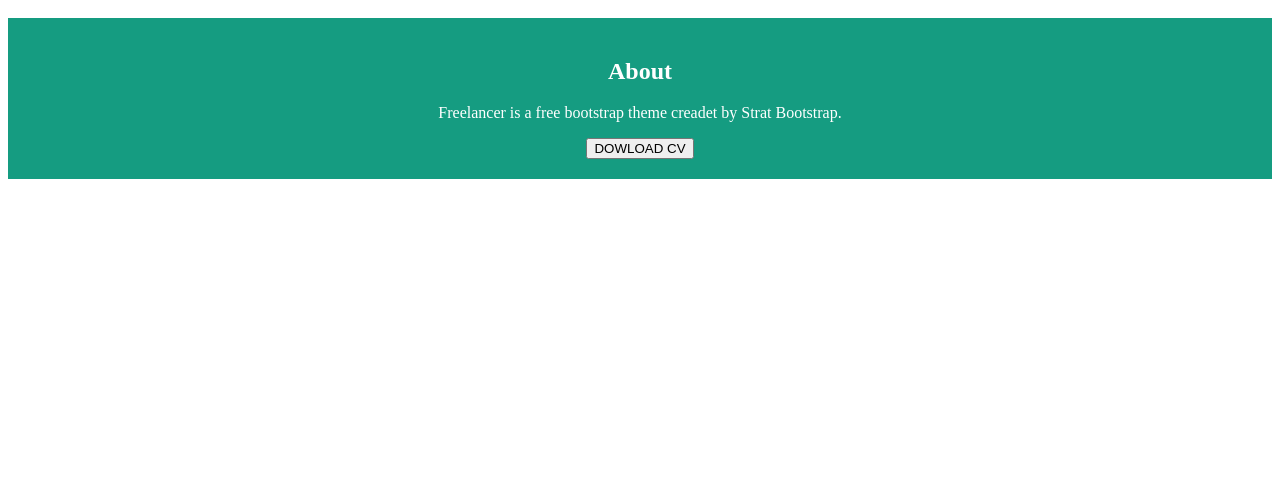
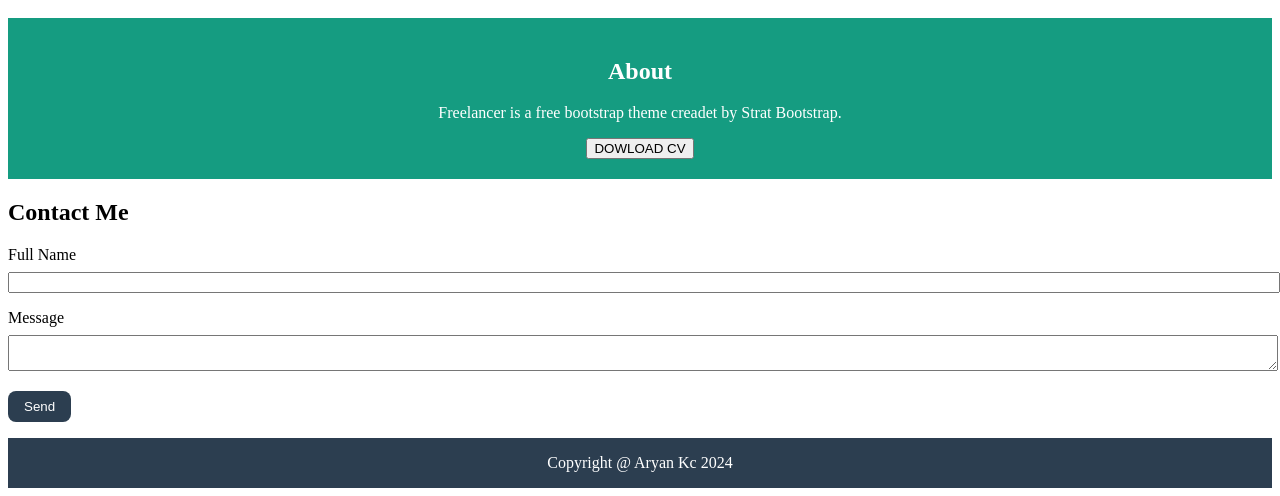
Before and after one commit to aryandtb/portfolio-, a plain HTML site: page index.html in a window 1280 px wide. Shown: the part 1595-2091 px from the top of the page. Before the commit the page ends 1782 px from the top, so only its background shows below. Drawn offline with Linux system fonts and the light colour scheme.

Commit message:
change label

```diff
--- a/index.html
+++ b/index.html
@@ -57,9 +57,29 @@
         <section class="about-section">
             <h1>About</h1>
             <p>Freelancer is a free bootstrap theme creadet by Strat Bootstrap.</p>
+            <a href="./cv.pdf" dowload>
             <button class="btn-dowload">DOWLOAD CV</button>
+        </a>
+        </section>
+        <section class="Contact-section">
+            <h1>Contact Me</h1>
+            <form class="Contact-form">
+                <label>
+                    Full Name
+                    <input class="contact-input"/>
+                </label>
+                <label>
+                    Message
+                    <textarea class="contact-input"></textarea>
+                </label>
+                <button class="btn-send">
+                    Send
+                </button>
+            </form>
         </section>
     </main>
-    <footer></footer>
+    <footer>
+        Copyright @ Aryan Kc 2024
+    </footer>
 </body>
 </html>
--- a/style.css
+++ b/style.css
@@ -8,7 +8,7 @@
    list-style: none;
  }
 
- li a {
+ li  {
    color: white;
    text-decoration: none;
  }
@@ -94,3 +94,35 @@
     width: 47%;
   }
  }
+
+ .contact-section  {
+  display: flex;
+  justify-content: center;
+  flex-direction: column;
+  align-items: center;
+ }
+
+ .contact-input {
+  width: 100%;
+  margin-bottom: 16px;
+  margin-top: 8px;
+ }
+
+ .btn-send {
+  display: block;
+  padding: 16px;
+  padding-top: 8px;
+  padding-bottom: 8px;
+  background: rgb(44, 62, 80);
+  color: white;
+  border-radius: 8px;
+  border-style: none;
+ }
+
+ footer {
+  margin-top: 16px;
+  background-color: rgb(44, 62, 80);
+  color: white;
+  padding: 16px;
+  text-align: center;
+ }
```
Also changed, not shown: 1 other file.
